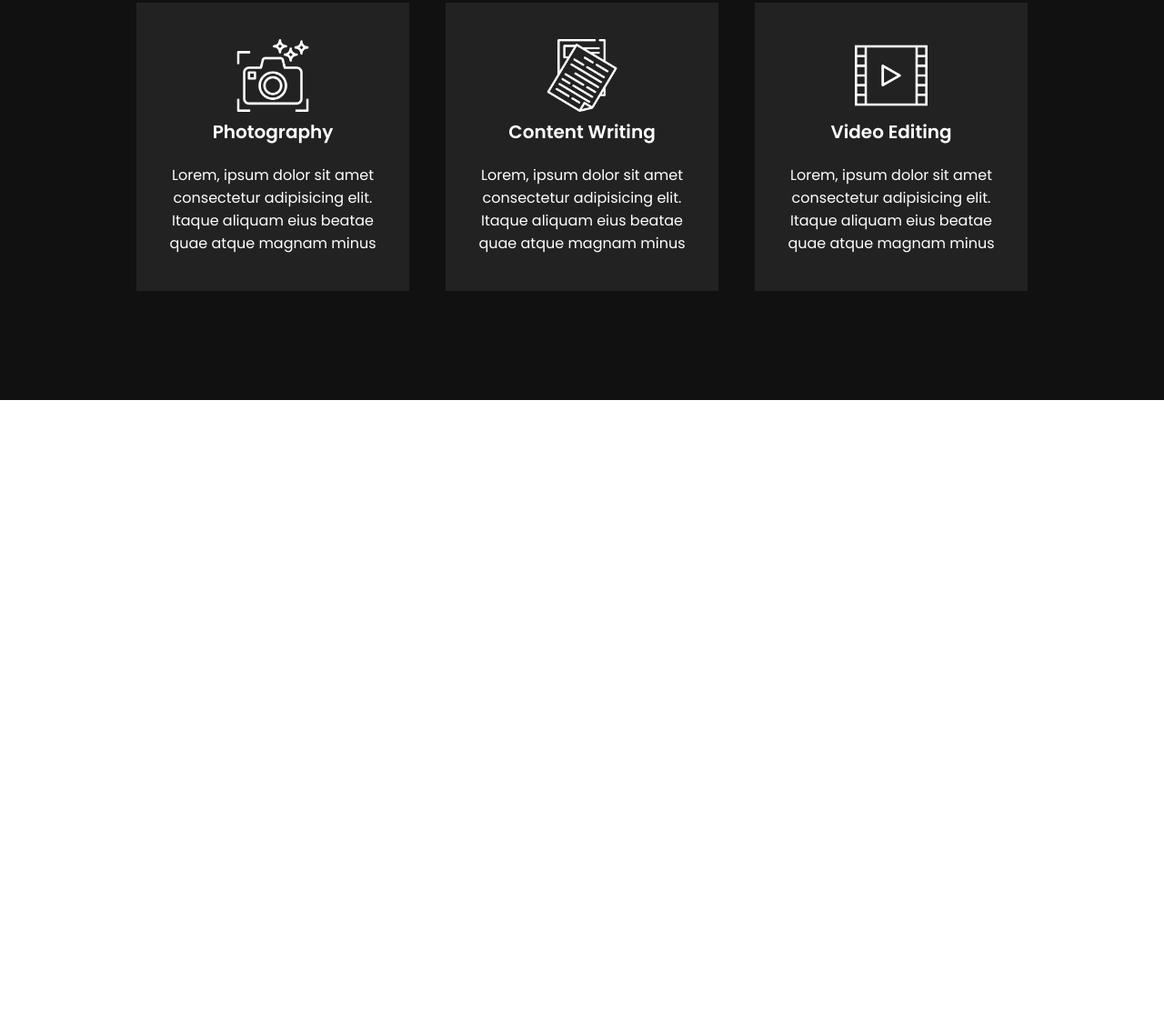
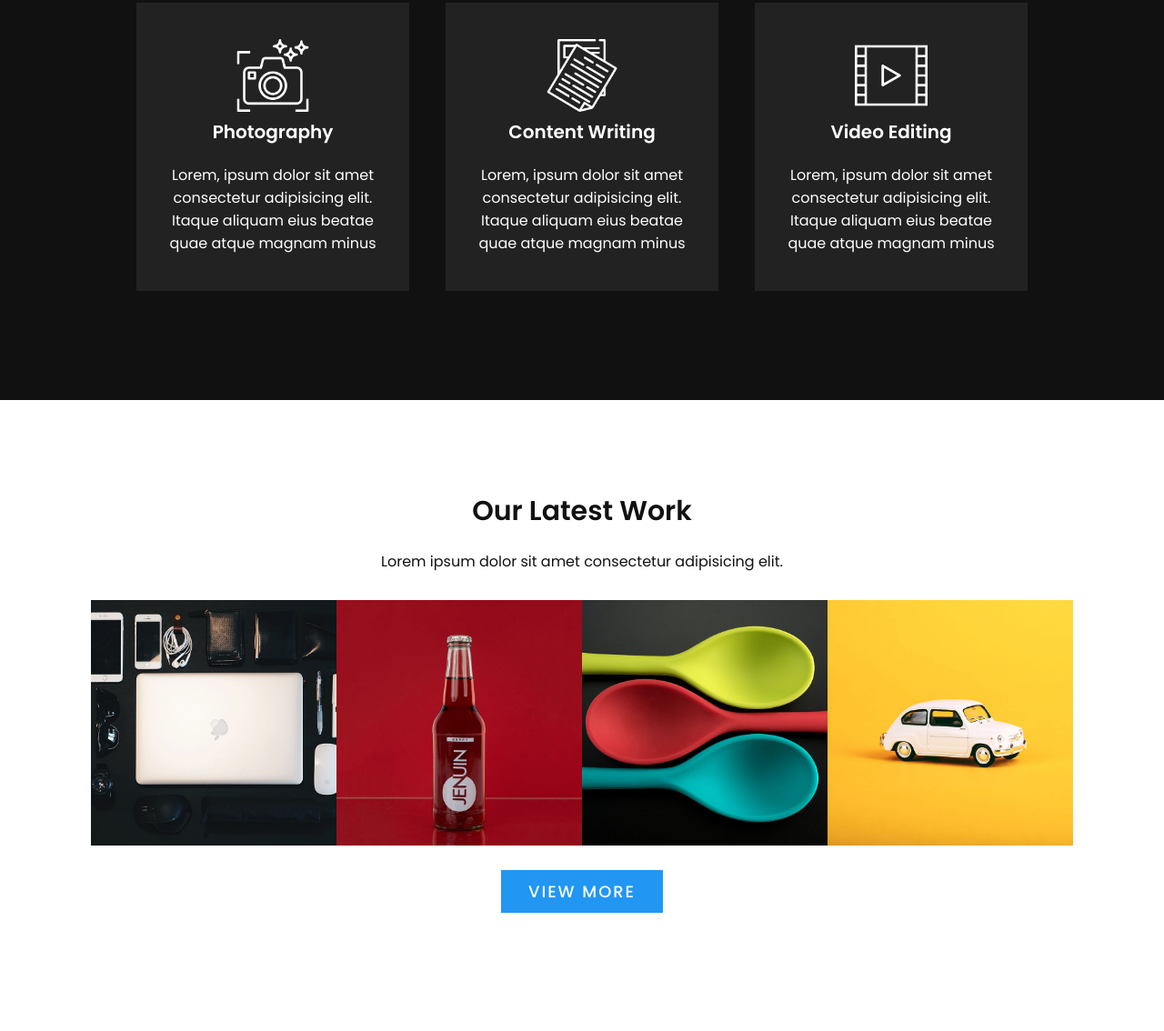
Before and after one commit to ricardo-rossini/Portfolio, a plain HTML site: page index.html in a window 1280 px wide. Shown: the part 2036-3170 px from the top of the page at 91% size. Before the commit the page ends 2476 px from the top, so only its background shows below. Drawn offline with Linux system fonts and the light colour scheme.

Commit message:
section works

```diff
--- a/index.html
+++ b/index.html
@@ -90,6 +90,29 @@
             </div>
         </div>
     </section>
+    <section class="work">
+        <div class="heading">
+            <h2>Our Latest Work</h2>
+            <p>Lorem ipsum dolor sit amet consectetur adipisicing elit.</p>
+        </div>
+        <div class="content">
+            <div class="workBx">
+                <img src="img/product1.jpg" alt="">
+            </div>
+            <div class="workBx">
+                <img src="img/product2.jpg" alt="">
+            </div>
+            <div class="workBx">
+                <img src="img/product3.jpg" alt="">
+            </div>
+            <div class="workBx">
+                <img src="img/product4.jpg" alt="">
+            </div>
+        </div>
+        <div class="heading">
+            <a href="#" class="btn">View More</a>
+        </div>
+    </section>
     <script>
         window.addEventListener('scroll', function(){
             var header = document.querySelector('header');
```
